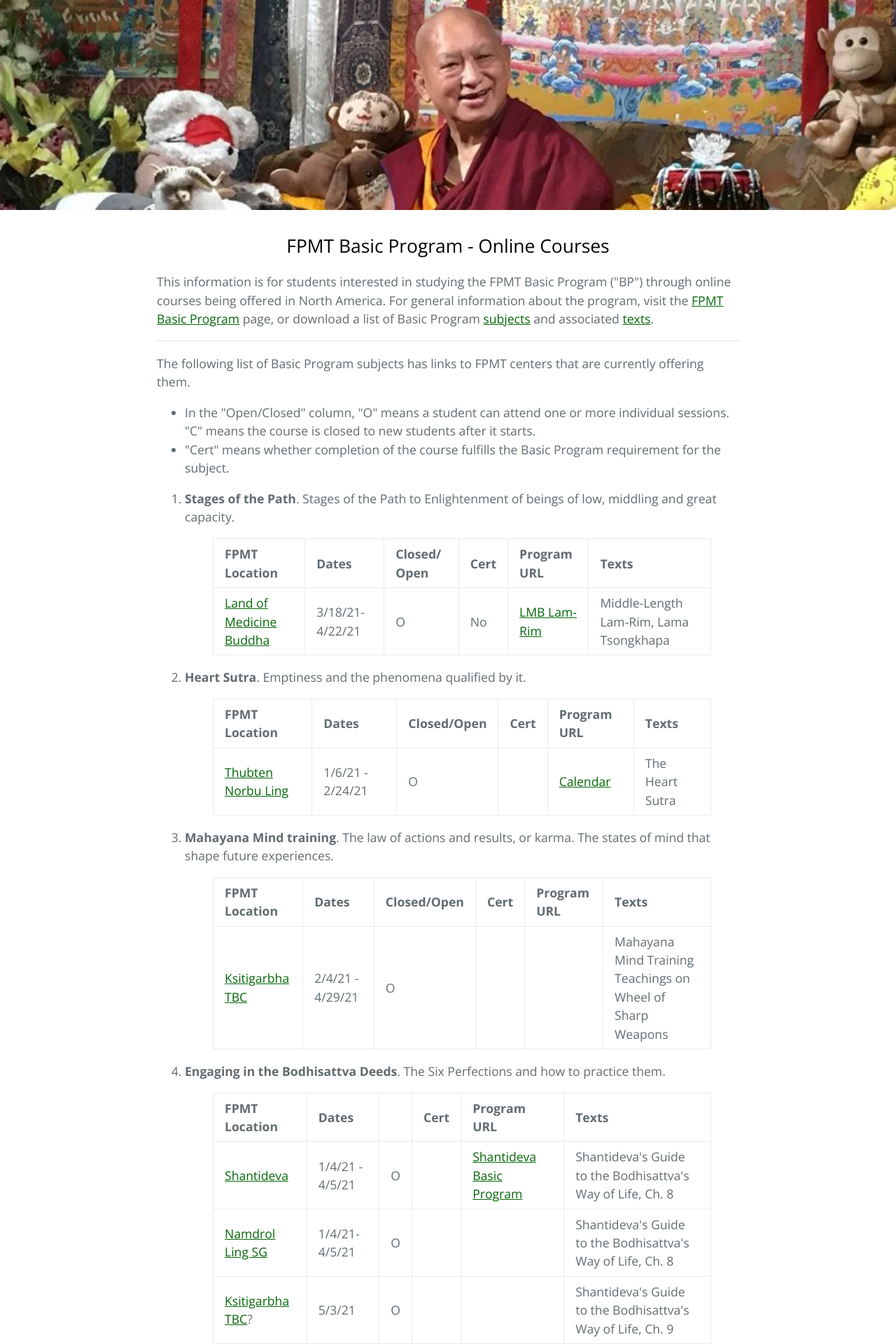
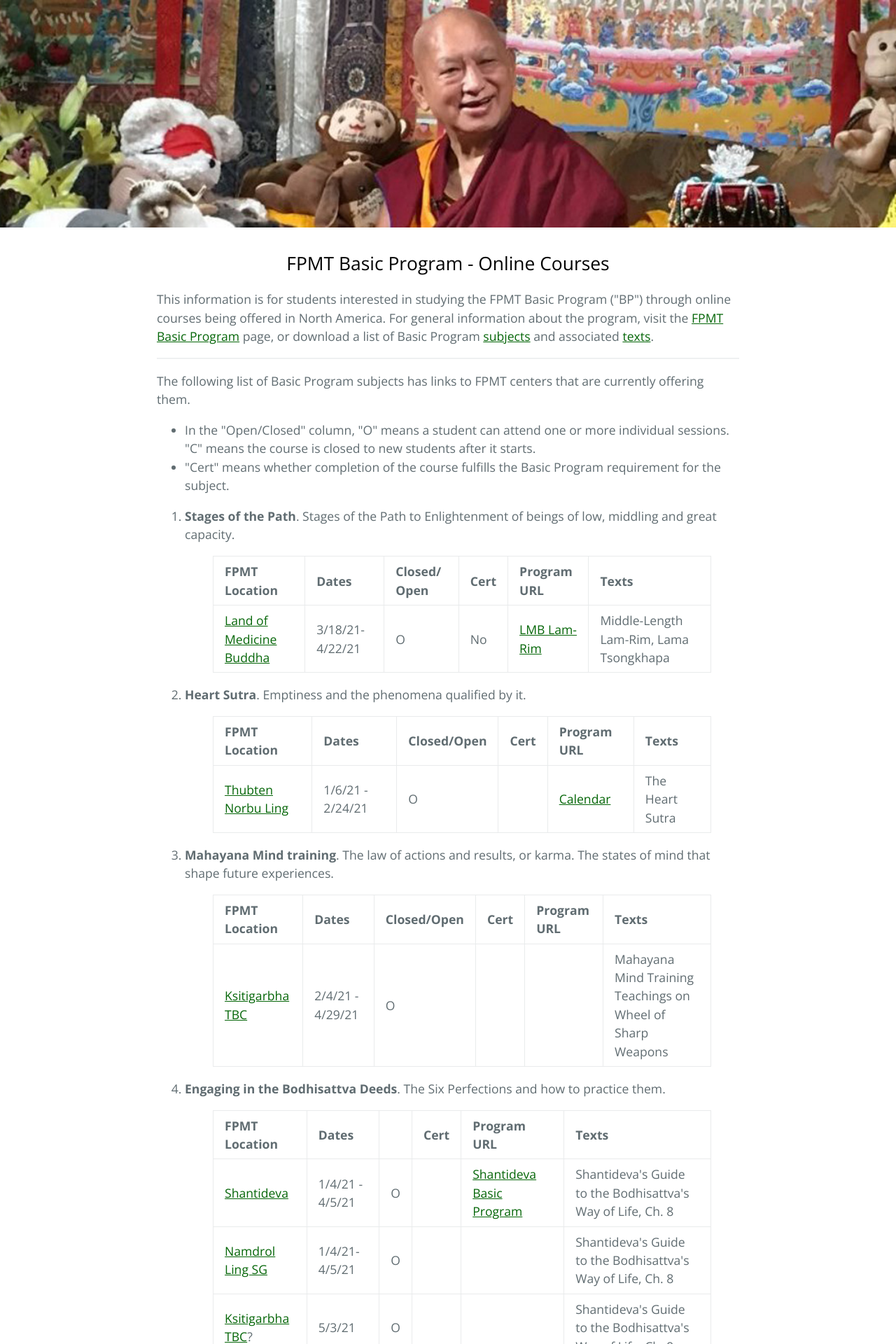
Before and after one commit to lgeorge/lgeorge.github.io, a Jekyll site: the page built from index.html, in a window 1280 px wide. Shown: the top 1920 px of the page at 70% size. Built offline with Jekyll 4.4.1, drawn with Linux system fonts in a browser that asks for light colours.

Commit message:
Update style.scss

```diff
--- a/assets/css/style.scss
+++ b/assets/css/style.scss
@@ -20,7 +20,7 @@ $body-link-color: #056608 !default;
   position: relative;
   /* background-size: 1200px 275px; */
   width: 100%;       /* was px */
-  height: 300px;      /* added 4/6/21 */
+  height: 325px;      /* added 4/6/21 */
 
   @include large {
     padding: 5rem 6rem;
```
